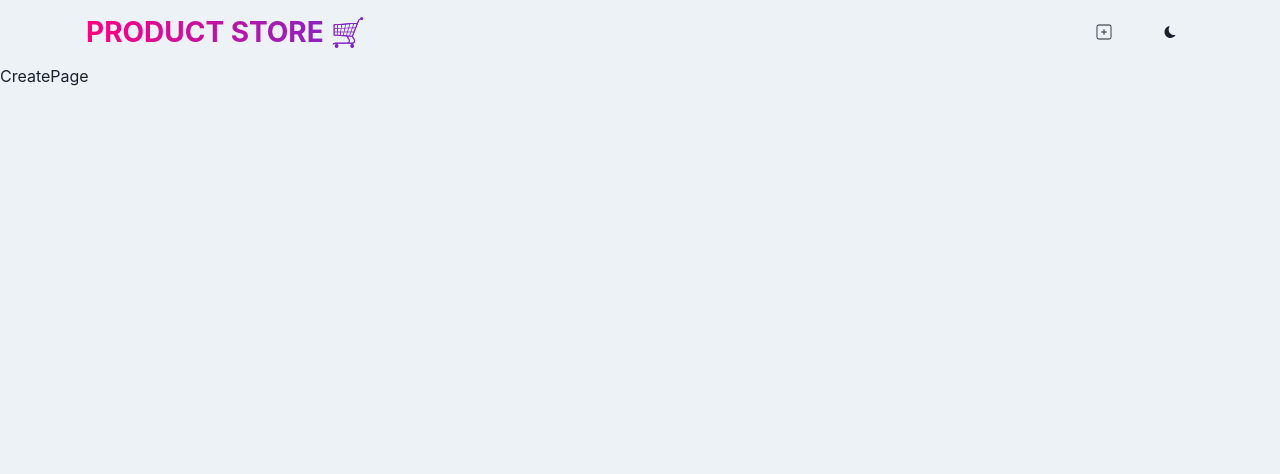
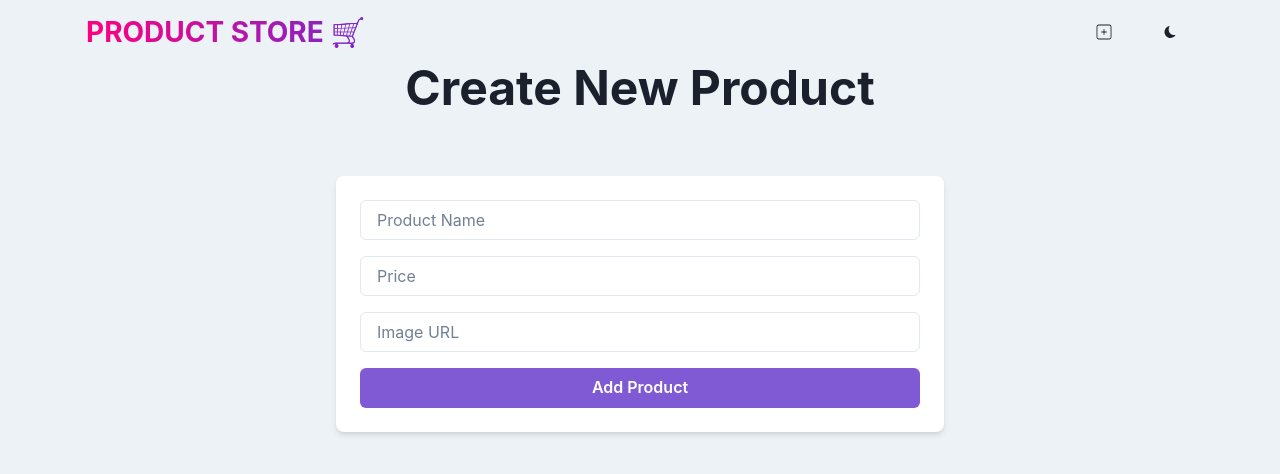
Before and after one commit to mMagdzik/ProductStore, a React (Vite) app in the folder frontend/: page /create in a window 1280 px wide. Shown: the top 474 px of the page. Built offline with nearby package versions, Linux system fonts and the light colour scheme.

Commit message:
createPage component

```diff
--- a/frontend/src/pages/CreatePage.jsx
+++ b/frontend/src/pages/CreatePage.jsx
@@ -1,8 +1,69 @@
-import React from 'react'
+import { Box,
+        Container,
+        Heading,
+        useColorModeValue,
+        VStack,
+        Input,
+        Button
+} from '@chakra-ui/react';
+import { useState } from 'react'
 
 const CreatePage = () => {
+
+  const [newProduct, setNewProduct] = useState({
+    name: "",
+    price: "",
+    image: ""
+  });
+
+  const handleAddProduct = () => {
+    console.log(newProduct)
+  }
+
   return (
-    <div>CreatePage</div>
+    <Container maxW={"container.sm"}>
+      <VStack spacing={8}>
+        <Heading as={"h1"} size={"2xl"} textAlign={"center"} mb={8}>
+          Create New Product
+        </Heading>
+        <Box
+          w={"full"}
+          bg={useColorModeValue("white" , "gray.800" )}
+          p={6}
+          rounded={"lg"}
+          shadow={"md"}
+        >
+          <VStack spacing={4}>
+            <Input
+              placeholder='Product Name'
+              name='name'
+              value={newProduct.name}
+              onChange={ (e) => setNewProduct({...newProduct, name: e.target.value}) }
+            />
+            <Input
+              placeholder='Price'
+              name='price'
+              type='number'
+              value={newProduct.price}
+              onChange={ (e) => setNewProduct({ ...newProduct, price: e.target.value }) }
+            />
+            <Input
+              placeholder='Image URL'
+              name='image'
+              value={newProduct.image}
+              onChange = { (e) => setNewProduct({ ...newProduct, image: e.target.value }) }
+            />
+            <Button
+              colorScheme='purple'
+              w='full'
+              onClick={handleAddProduct}
+            >
+              Add Product
+            </Button>
+          </VStack>
+        </Box>
+      </VStack>
+    </Container>
   )
 }
 
```
